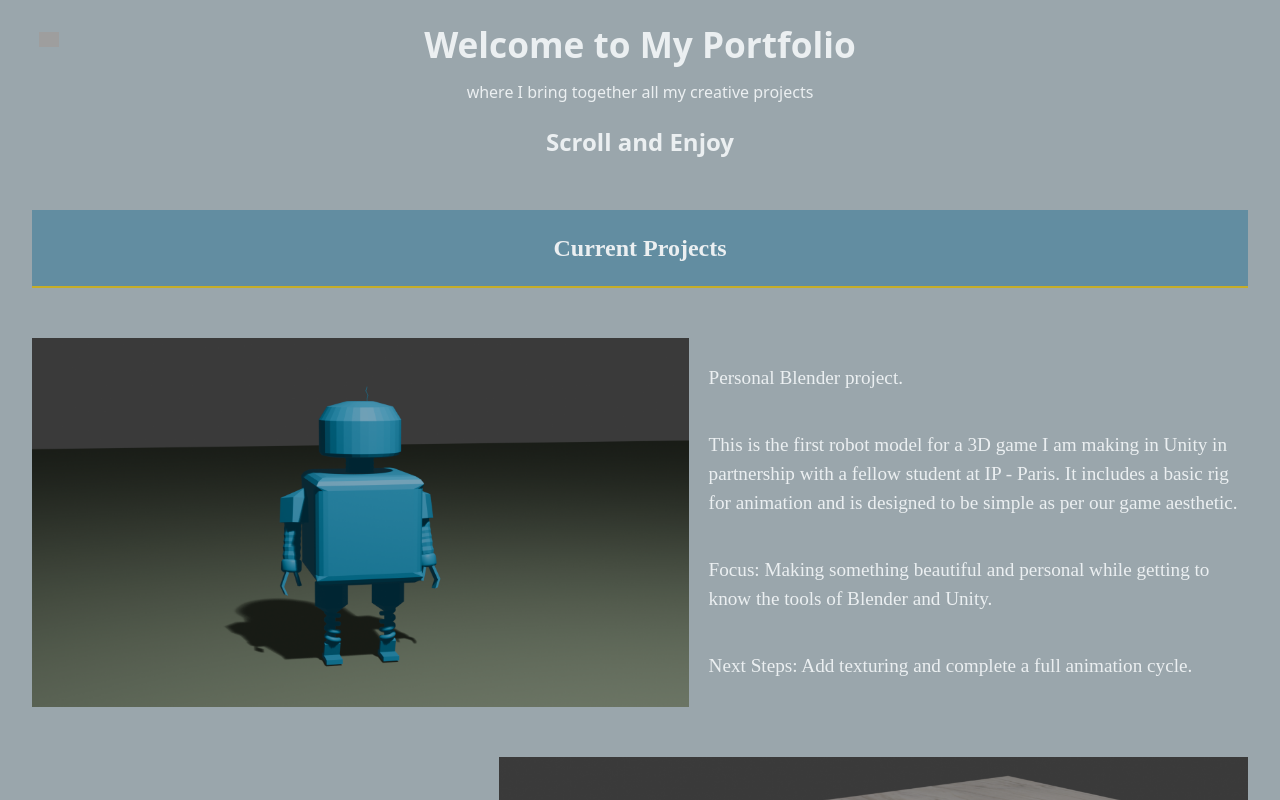
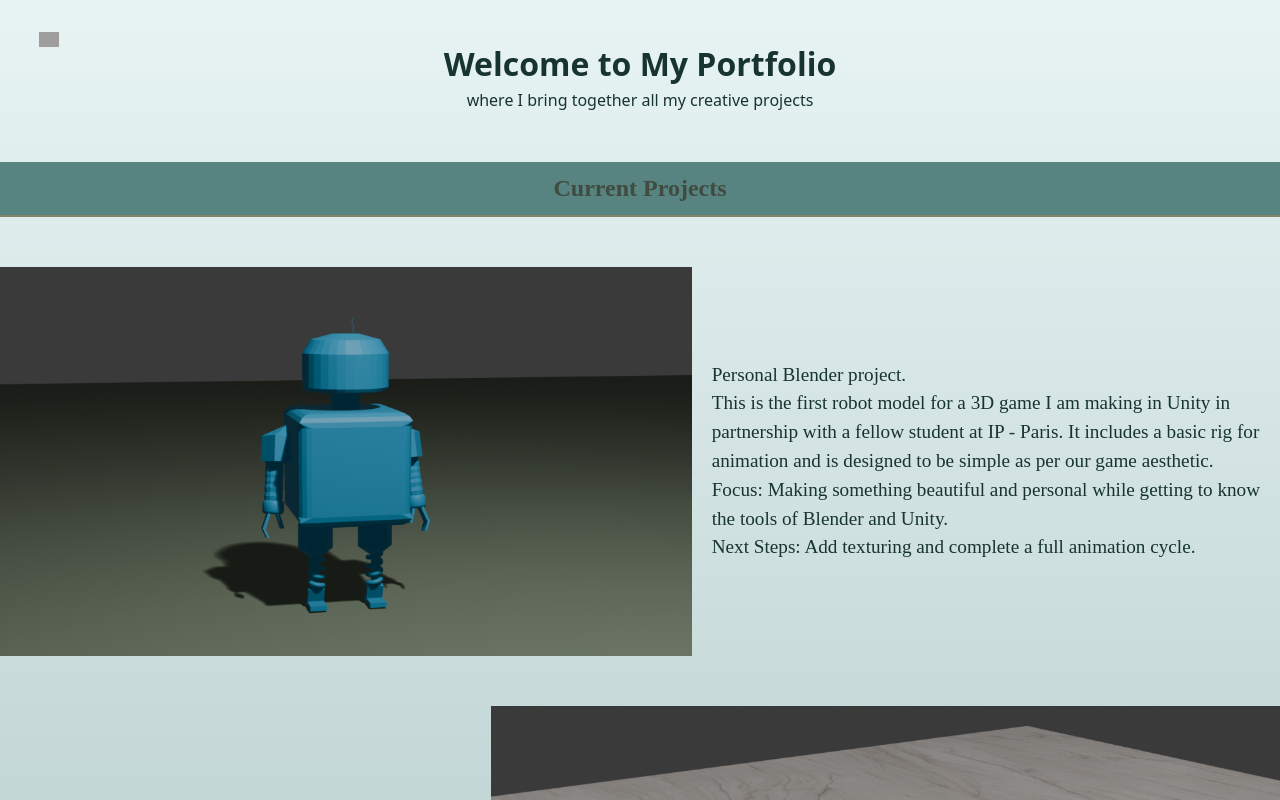
Before and after one commit to jexsaga/Portfolio, a Vue app: page /professional in a window 1280 px wide. Shown: the top 800 px of the page. Built offline with nearby package versions, Linux system fonts and the light colour scheme; grey boxes are pictures that could not be loaded.

Commit message:
color and aesthetic change

```diff
--- a/src/components/CompletedProjects.vue
+++ b/src/components/CompletedProjects.vue
@@ -1,7 +1,7 @@
 <template>
 
   <div class="text-tab">
-    <h2>Completed Projects</h2>
+    <h2 style="line-height: 2.2; color: var(--dark-brown);">Completed Projects</h2>
   </div>
 
 </template>
--- a/src/components/CurrentProjects.vue
+++ b/src/components/CurrentProjects.vue
@@ -1,7 +1,5 @@
 <template>
-
   <div class="text-tab">
-    <h2>Current Projects</h2>
+    <h2 style="line-height: 2.2; color: var(--dark-brown);">Current Projects</h2>
   </div>
-
 </template>
--- a/src/components/EntryPage.vue
+++ b/src/components/EntryPage.vue
@@ -1,33 +1,35 @@
 <template>
-    <div>
-        <div style="height: 50%;">
+    <div style="height: 100vh; display: flex; flex-direction: column; justify-content: center; align-items: center;">
+        <div class="entry-top">
             <h1>Welcome to Jessica Robbins' Portfolio</h1>
-            <div>
+            <div style="padding: 0 10px;">
                 <h3>Who am I?</h3>
                 <p>
-                My name is Jessica Robbins, and I am a Master's student at Institut Polytechnique de Paris with a passion for creating engaging and meaningful projects.
+                My name is Jessica Robbins, a Master's student at Institut Polytechnique de Paris with a passion for creating engaging and meaningful projects.
                 I am intrigued by all things computer graphics, especially VFX, animation, and video game development.
                 I challenge myself to make my projects personal, beautiful, and effective.
                 While I enjoy the arts—such as music, poetry, pastels, digital illustration, and other expressive media—I balance that with my intellectual side, which loves problem-solving and efficiency.
-                This portfolio showcases both sides by offering two versions: a Fun Portfolio and a Professional Portfolio.
+                This portfolio showcases both sides by offering two versions: an Interactive Portfolio and a Professional Portfolio.
                 I hope you enjoy!
                 </p>
             </div>
-            <h4>Please pick which version you would like to see.</h4>
         </div>
+        <div class="entry-bottom">
+            <h4 style="margin: 5px">Please pick which you would like to see.</h4>
             <div class="entry-tab-container">
                 <router-link to="/fun">
                 <div class="entry-tab entry-tab--fun">
-                <h3 class="entry-tab__content">Fun Portfolio</h3>
-                <p class="entry-tab__content">This version is more playful and experimental, showcasing creative coding projects and interactive experiences.</p>
+                    <h3 class="entry-tab__content" style="color: var(--light-white)">Interactive Portfolio</h3>
+                    <p class="entry-tab__content" style="color: var(--light-white)">This version is more playful and experimental, showcasing my projects in a more creative and fun way. Give it a try!</p>
                 </div>
                 </router-link>
                 <router-link to="/professional">
                     <div class="entry-tab entry-tab--professional">
-                    <h3 class="entry-tab__content">Professional Portfolio</h3>
-                    <p class="entry-tab__content">This version is more formal and polished, highlighting technical skills, completed projects, and professional achievements.</p>
+                        <h3 class="entry-tab__content" style="color: var(--light-white)">Professional Portfolio</h3>
+                        <p class="entry-tab__content" style="color: var(--light-white)">This version is more formal and polished, highlighting technical skills and completed projects in straightforward manner.</p>
                     </div>
                 </router-link>
             </div>
         </div>
+    </div>
 </template>
--- a/src/components/FunPortfolio.vue
+++ b/src/components/FunPortfolio.vue
@@ -63,7 +63,7 @@
                         </div>
                         <div v-else>
                             <h1>Welcome to My Portfolio</h1>
-                            <h2>The Fun Version</h2>
+                            <p>The Interactive Version</p>
                             <h2>Try using the arrow keys to move and space to jump on the buttons !</h2>
                         </div>
                     </div>
--- a/src/components/MainPage.vue
+++ b/src/components/MainPage.vue
@@ -1,8 +1,7 @@
 
 <template>
     <div>
-        <h1>Welcome to My Portfolio</h1>
+        <h1 style="margin-top: 40px;">Welcome to My Portfolio</h1>
         <p>where I bring together all my creative projects</p>
-        <h2>Scroll and Enjoy</h2>
     </div>
 </template>
--- a/src/components/ProfessionalPortfolio.vue
+++ b/src/components/ProfessionalPortfolio.vue
@@ -41,5 +41,4 @@ const doneProjectComponents = [
   <div v-for="(Component, index) in doneProjectComponents" :key="index" class="project-tab">
     <component :is="Component" />
   </div>
-
 </template>
--- a/src/style.css
+++ b/src/style.css
@@ -1,6 +1,16 @@
 :root {
   --font-general: system-ui, Avenir, Helvetica, Arial, sans-serif;
   --font-project: 'Times New Roman', Times, serif;
+
+  --my-tan: #848469;
+  --my-bluegreen-gradient: linear-gradient(to bottom, #e8f4f4, #56817e);
+  --light-white: #f4f5f5;
+  --light-teal: #9ccac7;
+  --my-white: #090001;
+  --dark-brown: #404C40;
+  --my-black: #090001;
+  --my-dark-teal: #173432;
+  --my-teal: #578380;
 
   font-family: var(--font-general);
 
@@ -8,8 +18,8 @@
   font-weight: 400;
 
   color-scheme: light dark;
-  color: rgba(255, 255, 255, 0.87);
-  background-color: #242424;
+  color: var(--my-dark-teal);
+  background-color: var(--my-bluegreen-gradient);
 
   font-synthesis: none;
   text-rendering: optimizeLegibility;
@@ -35,15 +45,10 @@ body {
   min-height: 100vh;
 }
 
-h1 {
-  font-size: 2.2em;
-  line-height: 0.7;
-  margin-top: 0;
-}
-
-h3{
-  font-size: 1.5em;
-  line-height: 0.5;
+h1, h2, h3, h4, h5, h6, p {
+  /* font-weight: 600; */
+  line-height: 1.5;
+  margin: 0;
 }
 
 button {
@@ -76,14 +81,14 @@ button:focus-visible {
 #app {
   max-width: 1280px;
   margin: 0 auto;
-  padding: 2rem;
+  /* padding: 2rem; */
   text-align: center;
 }
 
 @media (prefers-color-scheme: light) {
   :root {
-    color: #ebeff1;
-    background-color: #9aa6ac;
+    color: var(--my-dark-teal);
+    background-image: var(--my-bluegreen-gradient);
   }
   a:hover {
     color: #a7c7d7;
@@ -108,9 +113,9 @@ button:focus-visible {
   justify-content: center;
   text-align: center;
   font-family: var(--font-project);
-  color: #ebeff1;
-  border-bottom: 2px solid #c6ae28;
-  background-color: #628da1;
+  color: var(--my-white);
+  border-bottom: 2px solid var(--my-tan);
+  background-color: var(--my-teal);
   width: 100%;
   margin-top: 50px;
 }
@@ -125,7 +130,7 @@ button:focus-visible {
   justify-content: left;
   text-align: left;
   font-family: var(--font-project);
-  color: #ebeff1;
+  color: var(--my-dark-teal);
   font-size: larger;
   flex-direction: column;
   margin-left: 20px;
@@ -140,7 +145,7 @@ button:focus-visible {
   display: flex;
   text-align: right;
   font-family: var(--font-project);
-  color: #ebeff1;
+  color: var(--dark-brown);
   font-size: larger;
   flex-direction: column;
   margin-right: 20px;
@@ -152,7 +157,9 @@ button:focus-visible {
   flex-direction: row;
   gap: 20px;
   height: 50%;
+  padding: 0 10px;
 }
+
 .entry-tab{
   display: flex;
   flex-direction: column;
@@ -169,20 +176,33 @@ button:focus-visible {
   position: relative;
   z-index: 0;
 }
+
+.entry-top{
+  display: flex;
+  flex-direction: column;
+  align-items: center;
+  justify-content: center;
+  height: 40vh;
+  width: 80%;
+  background-color: var(--light-white);
+}
+
+.entry-bottom{
+  width: 80%;
+  height: 50vh;
+  background-color: var(--light-teal);
+}
+
 .entry-tab--fun {
   background-image: url('./assets/FunPage.png');
   background-size: cover;
   background-position: center;
-  /* height: 100vh; */
-  width: 100%;
 }
 
 .entry-tab--professional {
   background-image: url('./assets/Prof.png');
   background-size: cover;
   background-position: center;
-  /* height: 100vh; */
-  width: 100%;
 }
 
 .entry-tab--fun::before,
@@ -256,8 +276,8 @@ canvas#gameCanvas {
               #c6d4dcff 0px -6px 12px,
               rgba(36, 36, 36, 0.4) 0px 6px 12px,
               rgba(36, 36, 36, 0.4) 0px -6px 12px;
-  background-color: #628da1;
-  border: 2px solid #c6ae28;
+  background-color: var(--my-teal);
+  border: 2px solid var(--my-tan);
   border-radius: 8px;
   padding: 5px 10px;
   font-family: var(--font-project);
```
Lines whose indentation alone changed are shown as unchanged.
